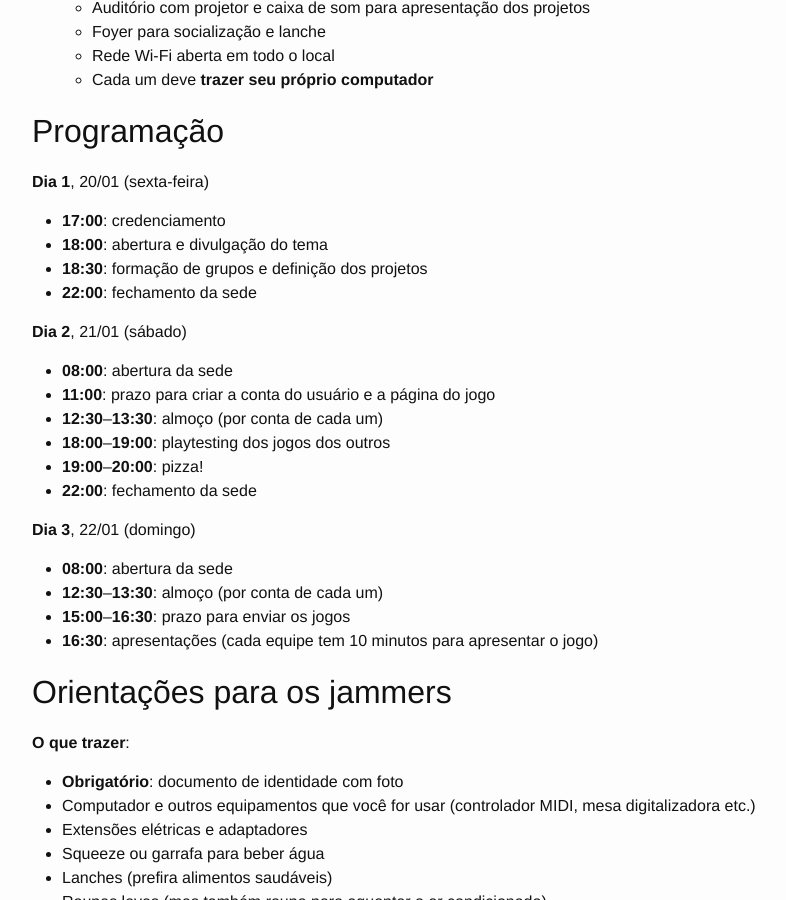
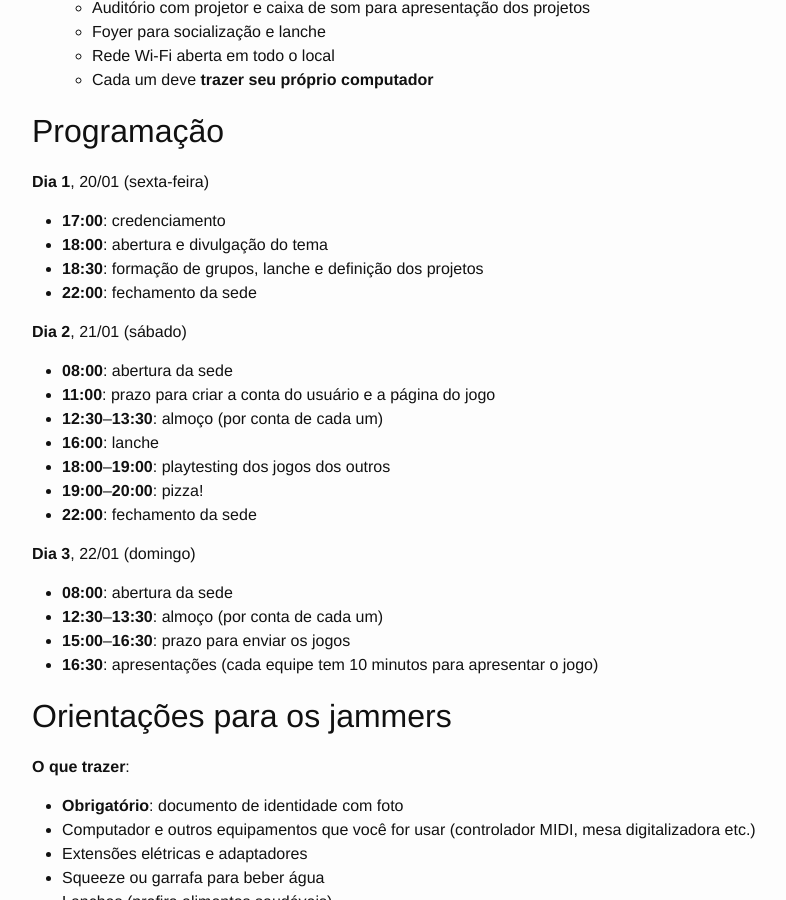
Before and after one commit to indigente/old-indigente.github.io, a Jekyll site: the page built from fubajam17.md, in a window 1280 px wide and 900 px high, scrolled down 1852 px. Shown: the whole window, without its empty margins (238-1024 px from the left). Built offline with Jekyll 4.4.1, drawn with Linux system fonts in a browser that asks for light colours.

Commit message:
Adiciona info sobre lanches.

```diff
--- a/fubajam17.md
+++ b/fubajam17.md
@@ -35,7 +35,7 @@ Em breve.
 
 - **17:00**: credenciamento
 - **18:00**: abertura e divulgação do tema
-- **18:30**: formação de grupos e definição dos projetos
+- **18:30**: formação de grupos, lanche e definição dos projetos
 - **22:00**: fechamento da sede
 
 **Dia 2**, 21/01 (sábado)
@@ -43,6 +43,7 @@ Em breve.
 - **08:00**: abertura da sede
 - **11:00**: prazo para criar a conta do usuário e a página do jogo
 - **12:30**--**13:30**: almoço (por conta de cada um)
+- **16:00**: lanche
 - **18:00**--**19:00**: playtesting dos jogos dos outros
 - **19:00**--**20:00**: pizza!
 - **22:00**: fechamento da sede
```
